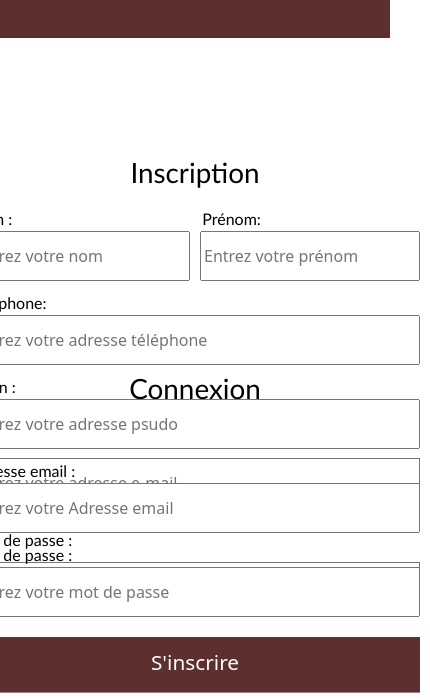
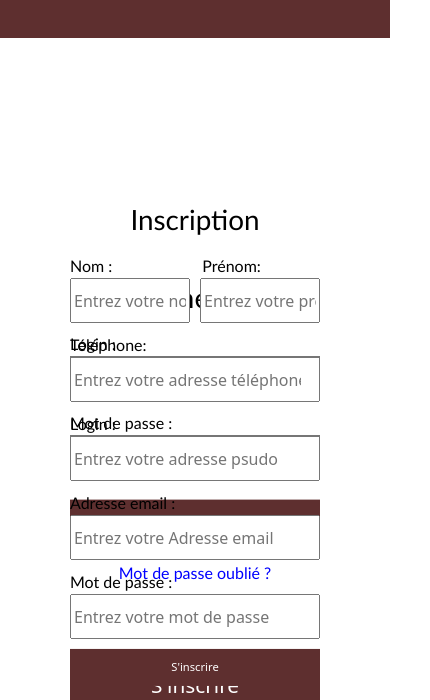
Before and after one commit to Vyvy20/Asmada-react, a React app: page /Connexion in a window 390 px wide. Shown: the part 90-790 px from the top of the page, 430 px wide, since content can reach past the window. Built offline with nearby package versions, Linux system fonts and the light colour scheme.

Commit message:
site responsive

```diff
--- a/src/Css/App.css
+++ b/src/Css/App.css
@@ -211,7 +211,7 @@ footer ul li {
 
     .liste {
         flex-direction: column;
-        height: 250px;
+        height: 180px;
     }
 
     .items:nth-child(1){
@@ -220,8 +220,9 @@ footer ul li {
     .items{
         height: 10px;
         width: 100%;
-        margin-top: 30px;
+        margin-top: 20px;
         line-height: 10px;
+        font-size: 15px;
     }
     .bgm{
         display: block;
--- a/src/Css/Connexion.css
+++ b/src/Css/Connexion.css
@@ -1,8 +1,17 @@
+.bodyconnex{
+
+    width: 100%;
+}
+
 .bare {
     width: 450px;
     margin: 10px;
     height: 5px;
     opacity: 1;
+}
+
+.insciption{
+    width: auto;
 }
 
 .bare:not([size]) {
@@ -33,11 +42,26 @@
     text-align: center;
     padding: 10px;
     color: white;
+    font-size: 1.3em;
 }
 
+
+.boutenTextins {
+    border: #5E2F2F;
+    background-color: #5E2F2F;
+    margin-top: 20px;
+    margin-left: 10px;
+    width: 450px;
+
+    text-align: center;
+    padding: 10px;
+    color: white;
+    font-size: 1.3em;
+}
 .MotdePass{
 
     color: blue;
+    margin-left: 0px;
 }
 .Nouveau{
 
@@ -48,11 +72,6 @@
 
 }
 
-.boutenText{
-
-    font-size: 1.3em;
-
-}
 
 .TextConnexion[type="text"] {
     margin-top: 10px;
@@ -190,7 +209,7 @@ footer ul li {
 
 
     .bare {
-        width: 450px;
+        width: 250px;
         margin: 10px;
         height: 5px;
         opacity: 1;
@@ -228,7 +247,7 @@ footer ul li {
         text-align: center;
         font-family: Trebuchet MS;
         color: #000000;
-        margin-top: 30px;
+        margin-top: 10px;
 
     }
 
@@ -238,14 +257,22 @@ footer ul li {
 
     }
 
-    .TextConnexion[type="text"] {
-        margin-top: 10px;
+
+
+    .TextInsciption[type="text"] , [type="email"] , [type="password"] , [type="number"] {
         margin-left: 10px;
-        width: 450px;
-        height: 50px;
-        margin-bottom: 10px
+        width: 250px;
+        height: 45px;
+
     }
 
+    .TextInsciptionNom[type="text"] {
+
+        margin-left: 10px;
+        height: 45px;
+        width: 120px;
+
+    }
     .LabelConnexion, p {
         margin-left: 10px;
         font-family: Trebuchet MS;
@@ -256,17 +283,49 @@ footer ul li {
 
     }
 
+    .LabelInsciptionPrenom, p {
+        margin-left: 90px;
+
+    }
+
     #btnInscription {
         margin-bottom: 10px;
     }
 
+    .boutenText {
+        border: #5E2F2F;
+        background-color: #5E2F2F;
+        margin-top: 20px;
+        margin-left: 10px;
+        width: 250px;
+
+        text-align: center;
+        padding: 10px;
+        color: white;
+        font-size: 1.3em;
+    }
+
+    .boutenTextins {
+        margin-top: 10px;
+        margin-left: 10px;
+        width: 250px;
+
+        text-align: center;
+        padding: 10px;
+        color: white;
+        font-size: 0.7em;
+    }
     .Connex {
 
         position: absolute;
-        left: 50%;
 
-        top: 85%;
+        top: 70%;
         transform: translate(-50%, -50%)
+    }
+    .loi {
+        font-size: 60%;
+        width: 250px;
+
     }
 
 
--- a/src/components/Connexion.js
+++ b/src/components/Connexion.js
@@ -6,18 +6,18 @@ import "../Css/Connexion.css"
 
 function Connexion() {
   return (
-      <form>
+      <form className='bodyconnex'>
         <div className='Connex'>
 
           <h1 className='TitreConnexion'>Connexion</h1>
 
           <label className='LabelConnexion'>Login : </label><br></br>
 
-          <input  type="text" placeholder="Entrez votre adresse e-mail" className="TextConnexion"  /><br></br>
+          <input  type="email" placeholder="Entrez votre adresse e-mail" className="TextConnexion"  /><br></br>
 
           <label className='LabelConnexion'>Mot de passe : </label><br></br>
 
-          <input  type="text" placeholder="Entrez votre mot de passe"  className="TextConnexion" /><br></br>
+          <input  type="password" placeholder="Entrez votre mot de passe"  className="TextConnexion" /><br></br>
 
           <input className='boutenText' type="submit" value="Se connecter" /> <br></br>
 
--- a/src/components/Inscription.js
+++ b/src/components/Inscription.js
@@ -3,7 +3,7 @@ import "../Css/Connexion.css"
 
 function Inscription() {
   return (
-      <form>
+      <form >
         <div className='insciption'>
 
           <h1 className='TitreConnexion '>Inscription</h1>
@@ -30,12 +30,12 @@ function Inscription() {
 
           <input className="TextInsciption" type="password" placeholder="Entrez votre mot de passe" /><br></br>
 
-          <input className='boutenText' id="btnInscription" type="submit" value="S'inscrire" />
+          <input className='boutenTextins' id="btnInscription" type="submit" value="S'inscrire" />
 
           <hr className='bare'></hr>
 
           <div className='Nouveau' name="TextInsciption">Vous avez un compte ?</div>
-          <input className='boutenText' type="submit" value="Se connecter" /> <br></br>
+          <input className='boutenTextins' type="submit" value="Se connecter" /> <br></br>
           <div className='loi'>
             Les informations recueillies sont nécessaires pour votre inscription. Elles font l’objet d’un traitement informatique et sont destinées aux associations qui pourront les visualiser dans un espace sécurisé. En application des articles 39 et suivants de la loi du 6 janvier 1978 modifiée, vous bénéficiez d’un droit d’accès et de rectification aux informations qui vous concernent grâce aux codes d’accès qui vous sont communiqués par email.
           </div>
```
